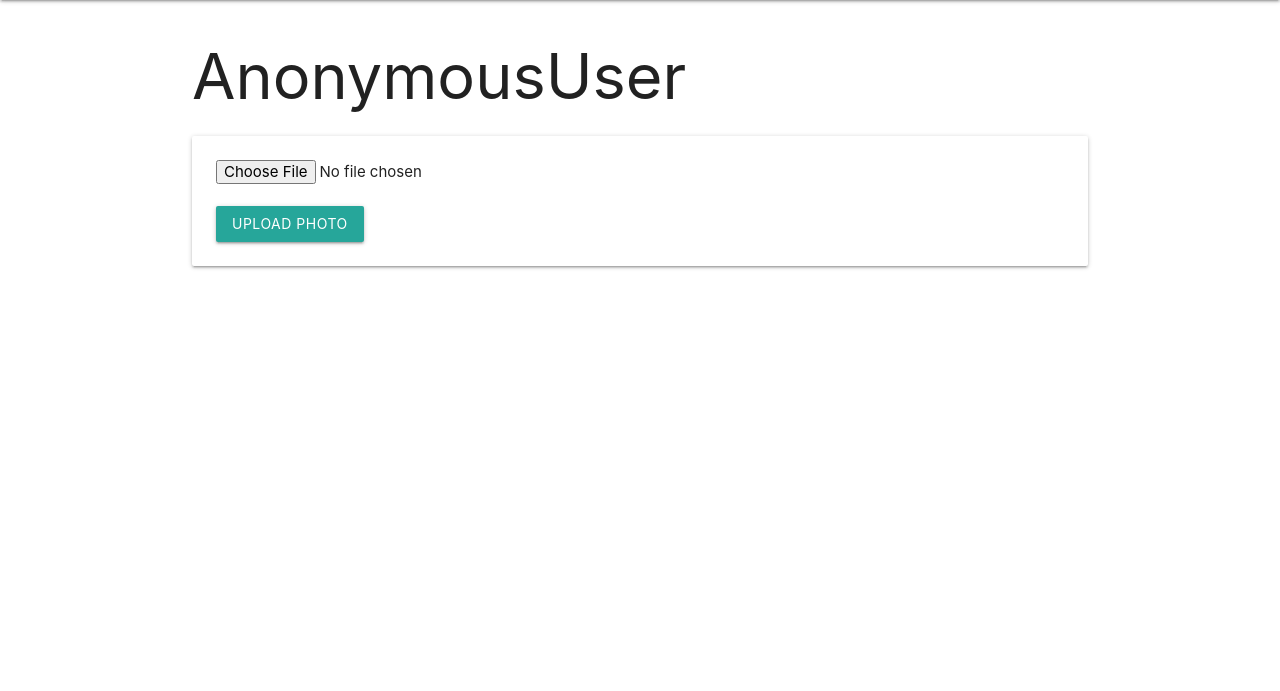
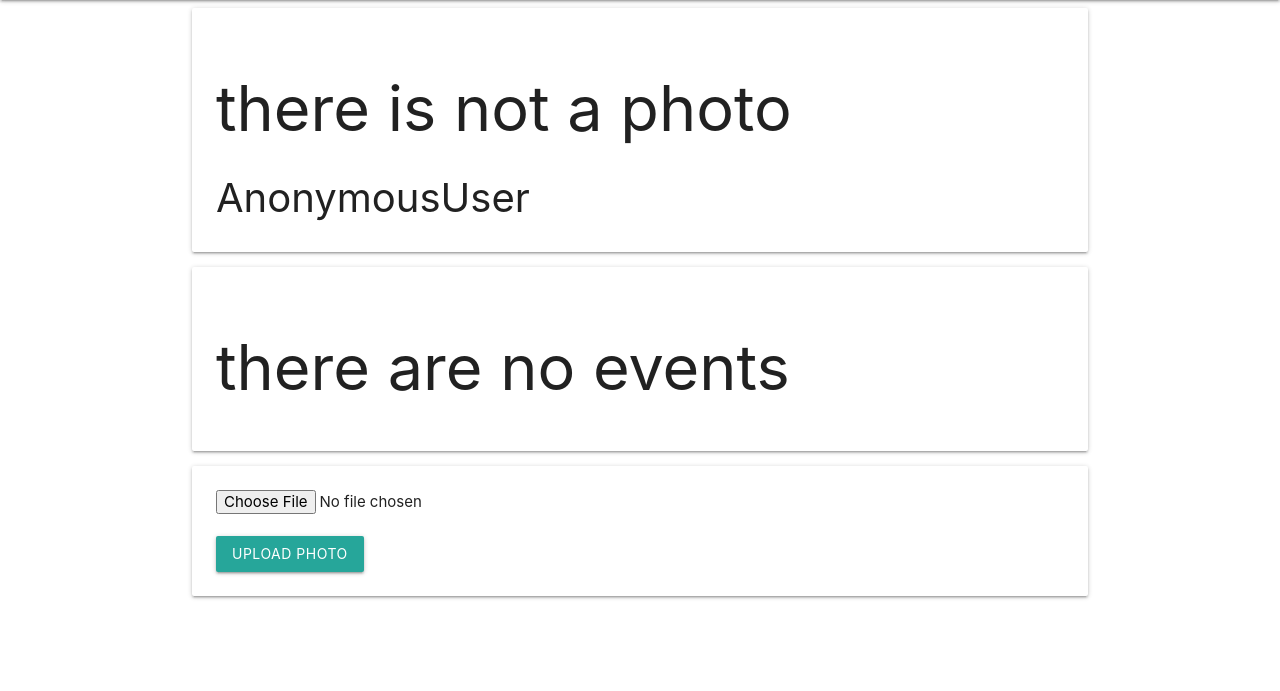
Before and after one commit to diggy63/eventbuds, a Django app: page /user/ in a window 1280 px wide. Shown: the part 64-755 px from the top of the page. Run offline with Django 4.2, Linux system fonts and the light colour scheme.

Commit message:
resizes photo and added it to the page

```diff
--- a/main_app/static/css/style.css
+++ b/main_app/static/css/style.css
@@ -12,3 +12,15 @@ body {
     padding-top: 0;
     text-align: right;
   }
+
+  .smallImg{
+    max-height: 10vh;
+    border-radius: 100%;
+  }
+
+  .wrapper{
+  }
+  .userTitle{
+    display: inline-block;
+    font-size: 40px;
+  }
--- a/main_app/templates/user/detail.html
+++ b/main_app/templates/user/detail.html
@@ -2,8 +2,28 @@
 
 
 {% block content %}
+<div class="wrapper">
+<div class="card">
+  <div class="card-content">
+{% for photo in user.user_avatar_set.all %}
+<img class="responsive-img smallImg" src="{{photo.url}}">
+{% empty %}
+<h1>there is not a photo</h1>
+{% endfor %}
+<div class="userTitle">{{ user }}</div>
+</div>
+</div>
+</div>
+<div class="card">
+  <div class="card-content">
+    {% for event in user.event.all %}
+      <h1>{{ event }}</h1>
+      {% empty %}
+<h1>there are no events</h1>
 
-<h1>{{ user }}</h1>
+      {% endfor %}
+    </div>
+    </div>
 <form action="{% url 'add_photo' user.id %}" enctype="multipart/form-data" method="POST" class="card-panel">
     {% csrf_token %}
     <input type="file" name="photo-file">
--- a/main_app/views.py
+++ b/main_app/views.py
@@ -8,7 +8,7 @@ import uuid
 import boto3
 
 S3_BASE_URL = 'https://s3.us-west-1.amazonaws.com/'
-BUCKET = 'catcollectorbucket01'
+BUCKET = 'catcollectorbucketdk'
 
 # Create your views here.
 def home(request):
```
